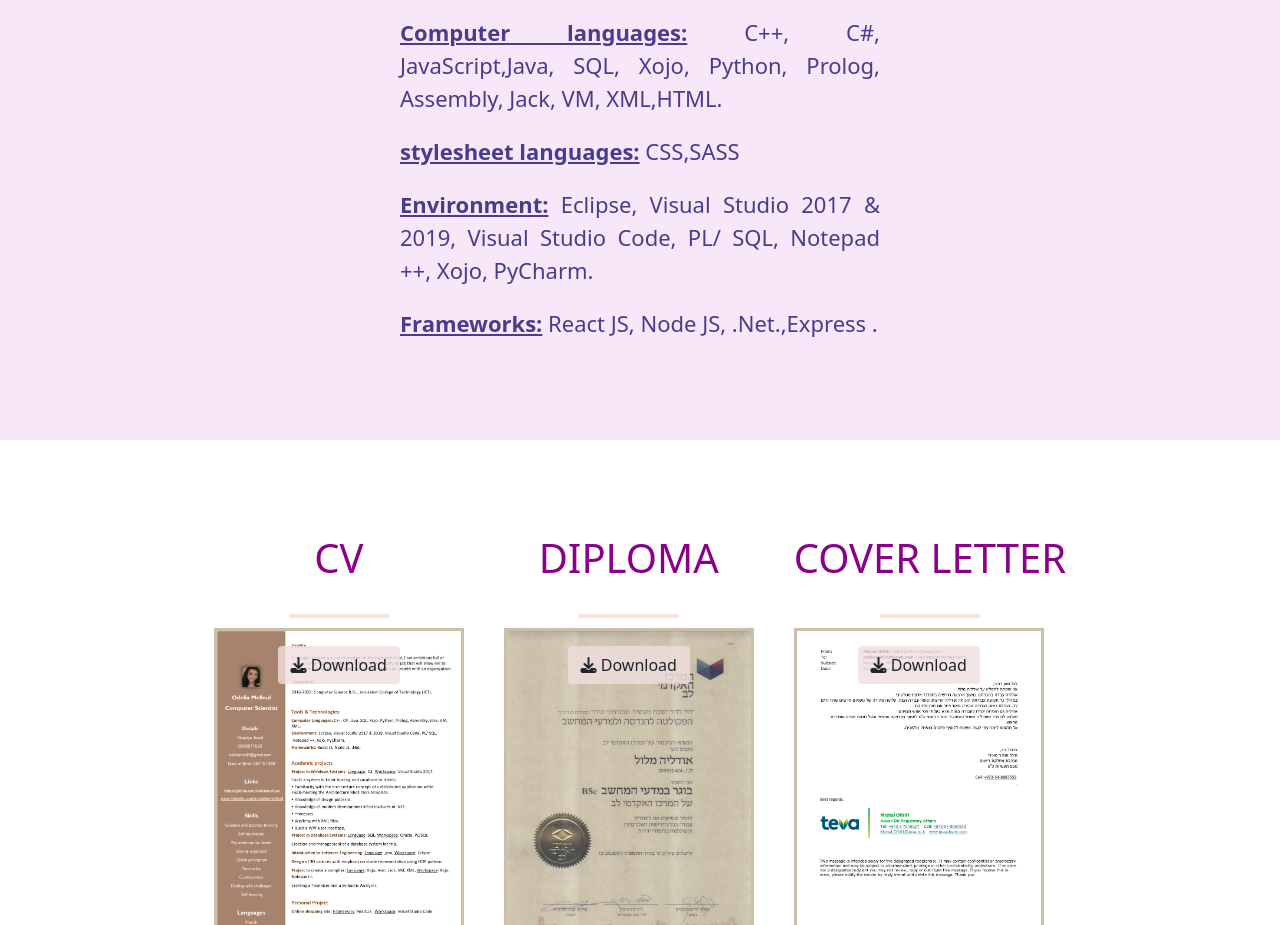
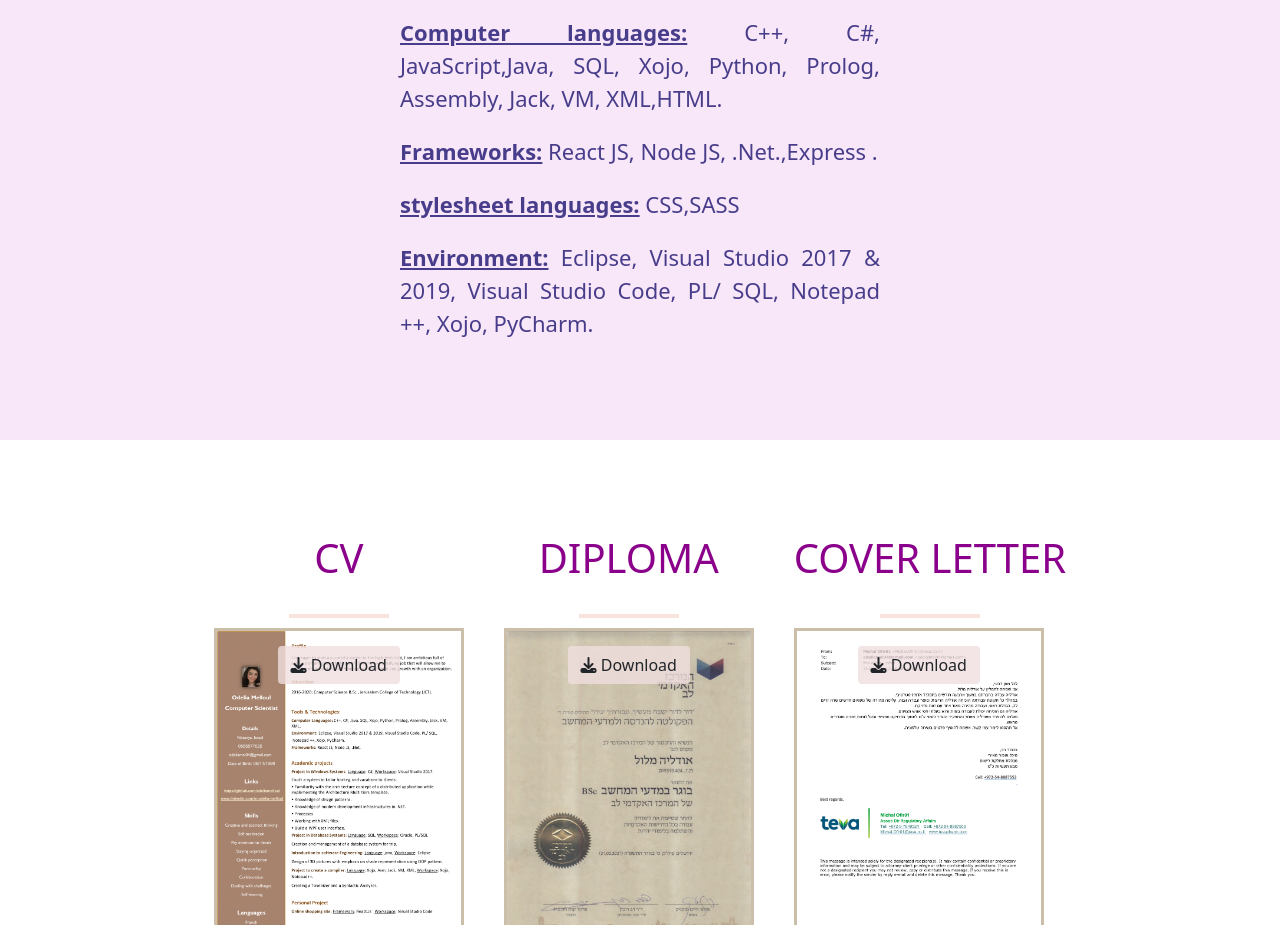
Before and after one commit to odeliamelloul/My-Resume, a React (Create React App) app: page / in a window 1280 px wide. Shown: the part 1300-2225 px from the top of the page. Built offline with nearby package versions, Linux system fonts and the light colour scheme.

Commit message:
make it better

```diff
--- a/src/components/About.jsx
+++ b/src/components/About.jsx
@@ -24,10 +24,10 @@ const About=()=>
             <p className="tools">
             <p><u>Computer languages:</u> C++, C#, JavaScript,Java, SQL, Xojo, Python, Prolog, Assembly, Jack, VM,
             XML,HTML.</p>
+            <p><u>Frameworks:</u> React JS, Node JS, .Net.,Express .</p>
             <p><u>stylesheet languages:</u> CSS,SASS</p>
             <p><u>Environment:</u> Eclipse, Visual Studio 2017 & 2019, Visual Studio Code, PL/ SQL,
             Notepad ++, Xojo, PyCharm.</p>
-            <p><u>Frameworks:</u> React JS, Node JS, .Net.,Express .</p>
             </p>
             </div>
        </header>
```
